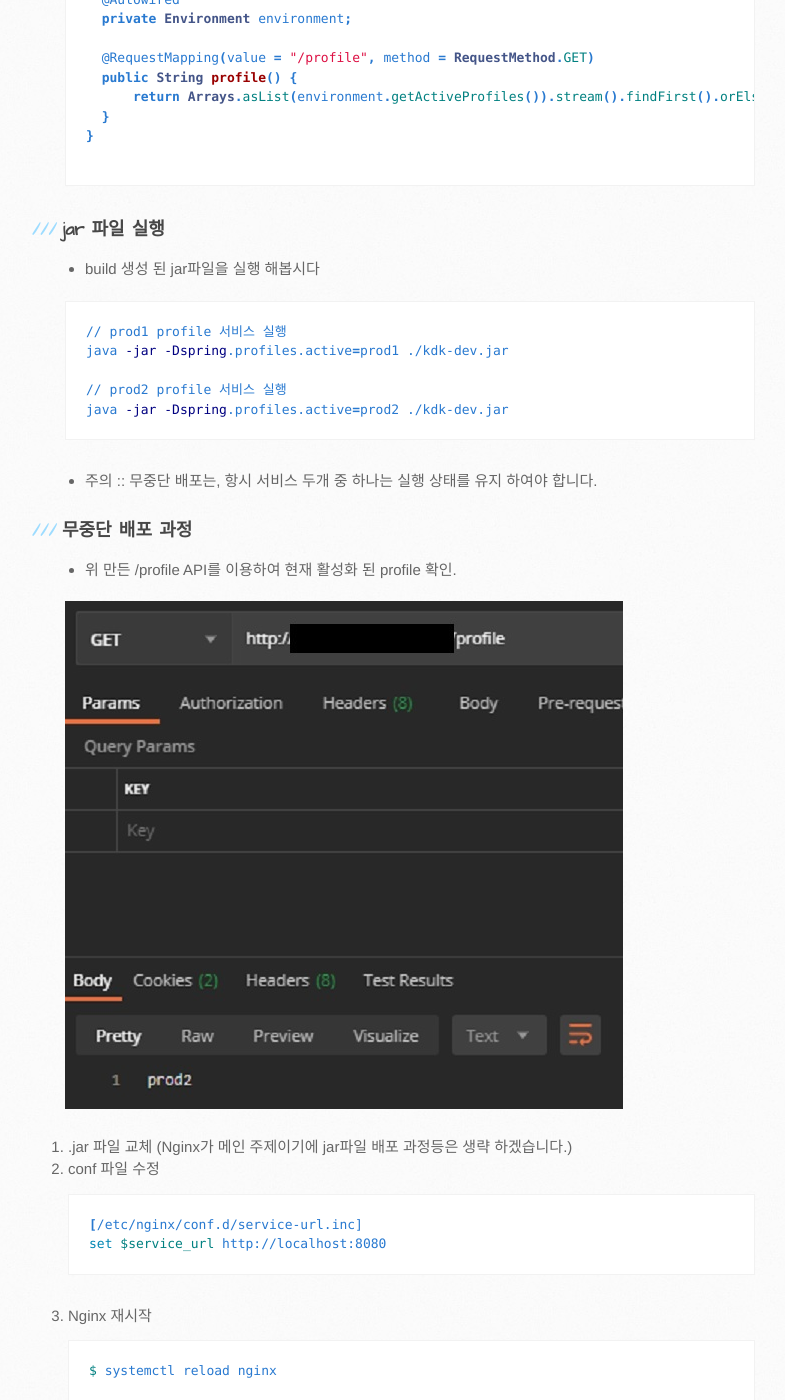
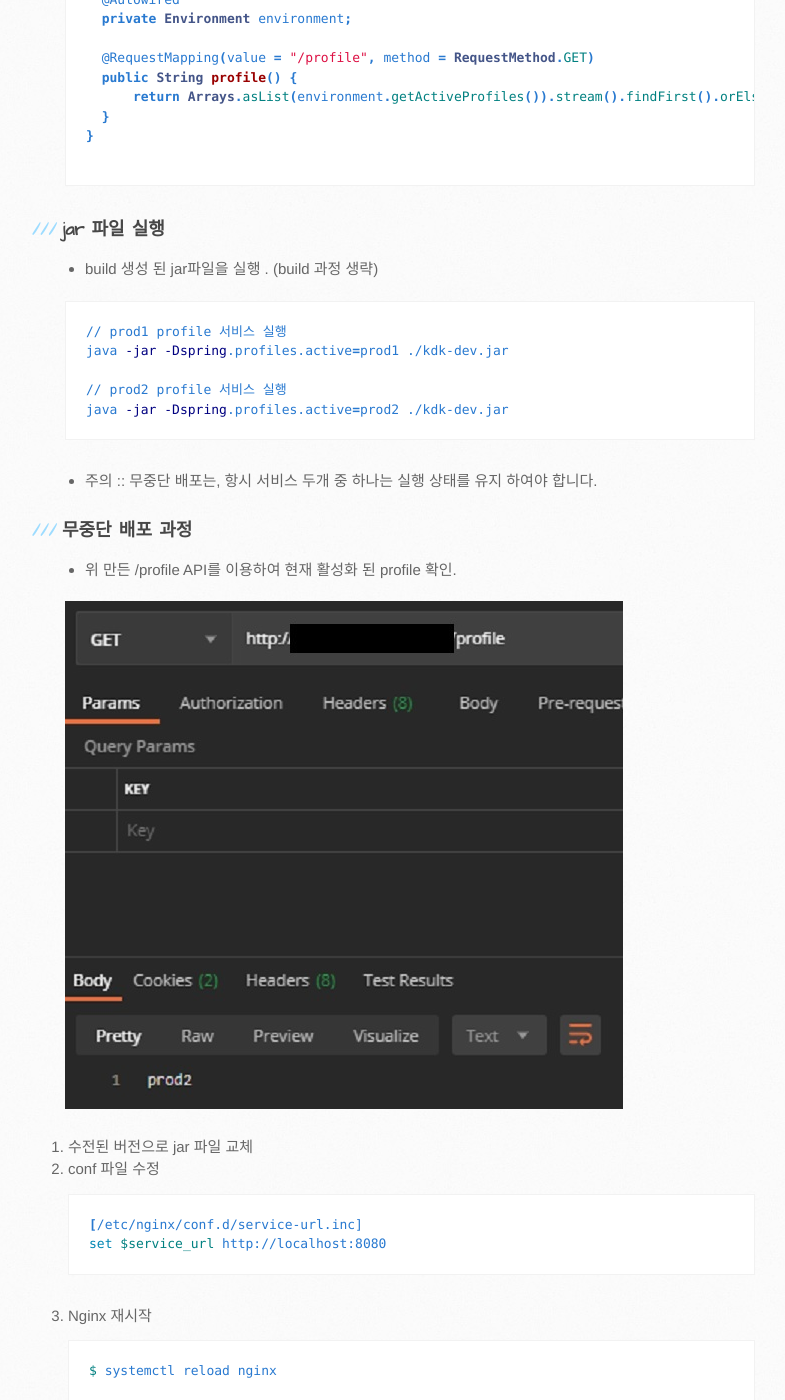
Before and after one commit to kdkrkwhr/kdkrkwhr.github.com, a Jekyll site: the page built from _posts/2020-12-10-nginx-nonstop.md, in a window 1280 px wide and 1400 px high, scrolled down 3975 px. Shown: the whole window, without its empty margins (105-890 px from the left). Built offline with Jekyll 4.4.1, drawn with Linux system fonts in a browser that asks for light colours; comment, search, counter and statistics services are not loaded.

Commit message:
[update] ReadMe

````diff
--- a/_posts/2020-12-10-nginx-nonstop.md
+++ b/_posts/2020-12-10-nginx-nonstop.md
@@ -144,7 +144,7 @@ public class ProfileRestController {
 
 ### jar 파일 실행
 
-* build 생성 된 jar파일을 실행 해봅시다
+* build 생성 된 jar파일을 실행 . (build 과정 생략)
 
 ```bash
 // prod1 profile 서비스 실행
@@ -162,7 +162,7 @@ java -jar -Dspring.profiles.active=prod2 ./kdk-dev.jar
 
 ![2020-12-10-nginx-non-stop-3](/assets/2020-12-10-nginx-non-stop-3.jpg)
 
-1. .jar 파일 교체 (Nginx가 메인 주제이기에 jar파일 배포 과정등은 생략 하겠습니다.)
+1. 수전된 버전으로 jar 파일 교체
 2. conf 파일 수정
 ```bash
 [/etc/nginx/conf.d/service-url.inc]
````
Also changed, not shown: README.md.
